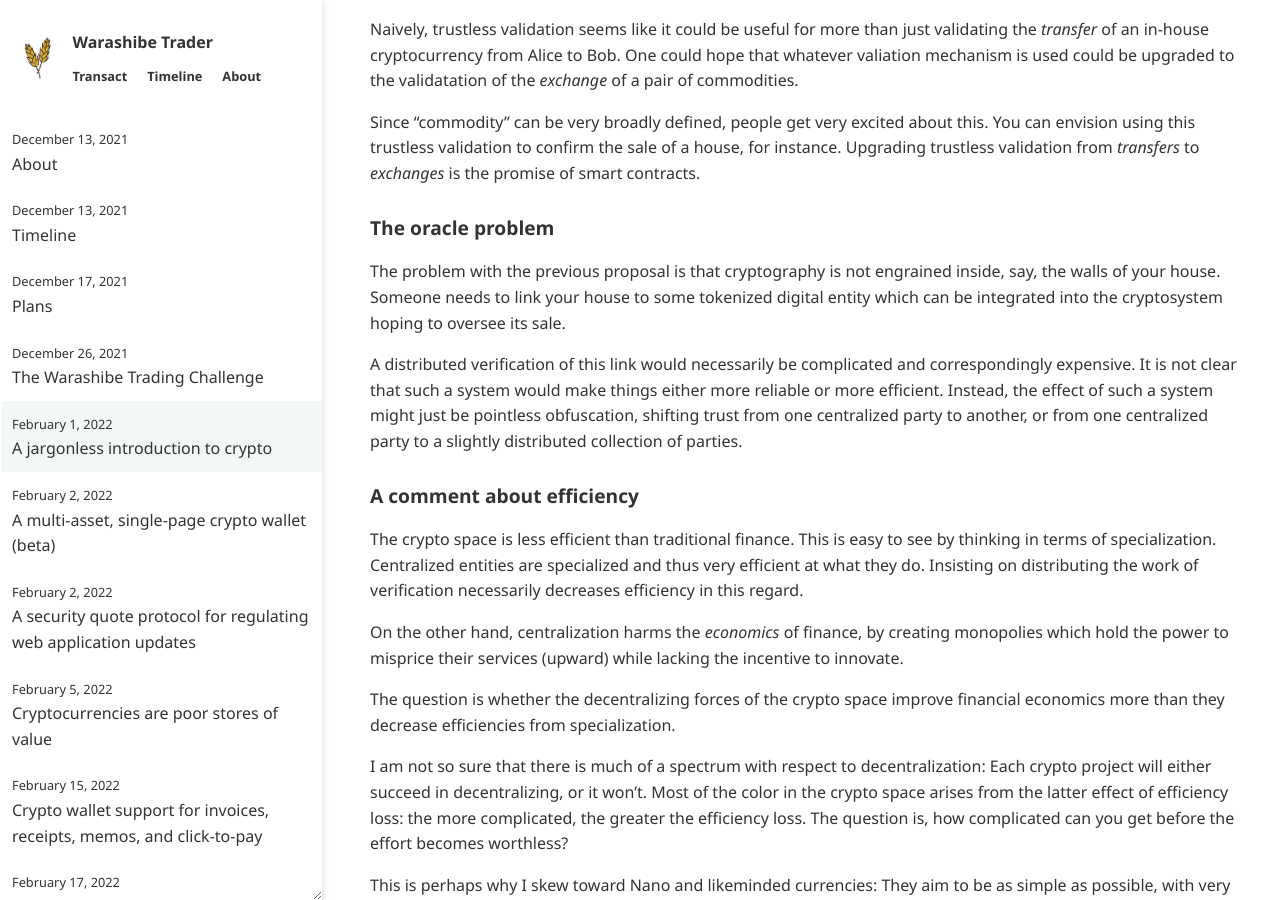
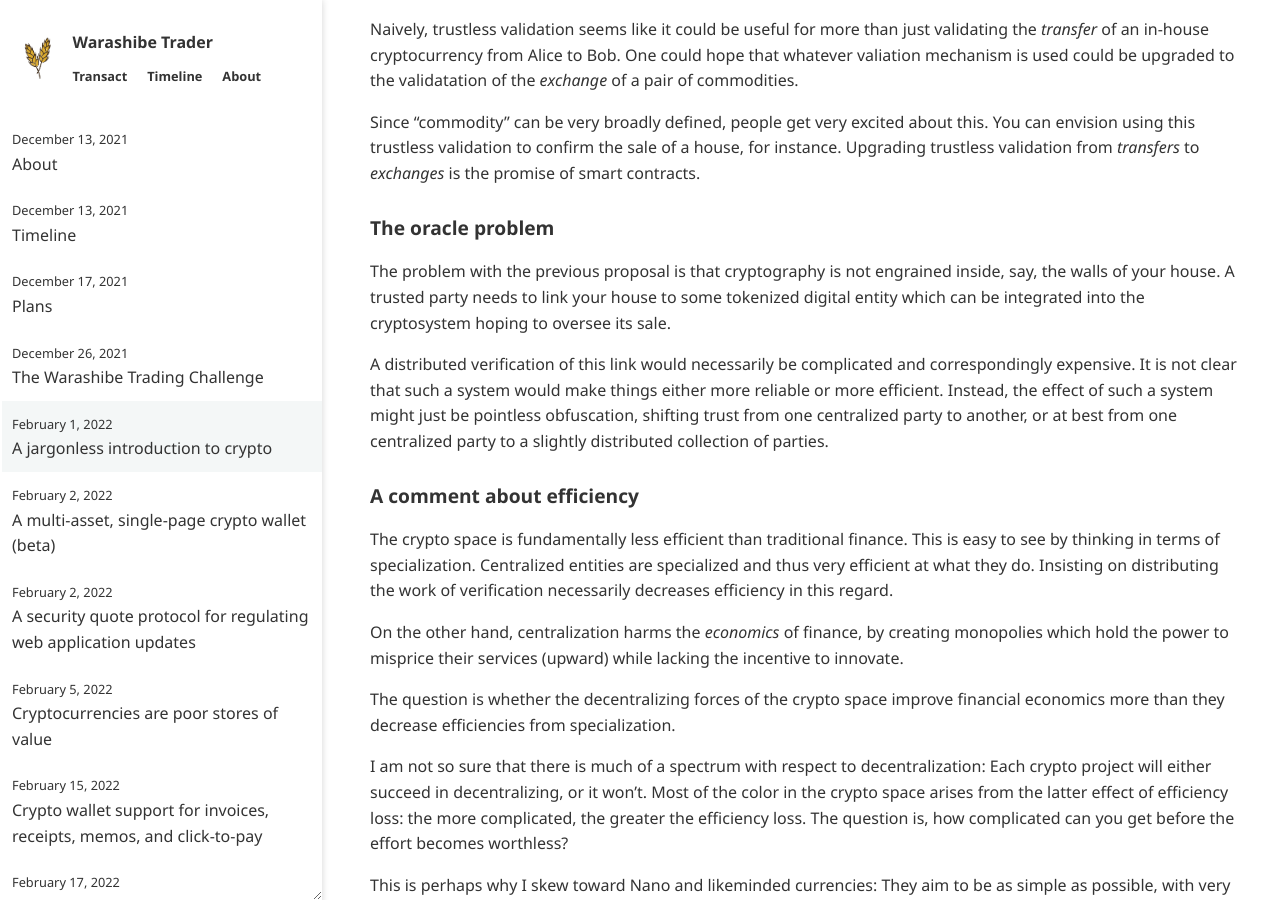
Before and after one commit to warashibetrader/warashibetrader.github.io, a Jekyll site: the page built from _posts/2022-02-01-crypto-space.md, in a window 1280 px wide and 900 px high, scrolled down 814 px. Built offline with Jekyll 4.4.1, drawn with Linux system fonts in a browser that asks for light colours.

Commit message:
Update 2022-02-01-crypto-space.md

```diff
--- a/_posts/2022-02-01-crypto-space.md
+++ b/_posts/2022-02-01-crypto-space.md
@@ -28,13 +28,13 @@ Since "commodity" can be very broadly defined, people get very excited about thi
 
 ### The oracle problem
 
-The problem with the previous proposal is that cryptography is not engrained inside, say, the walls of your house. Someone needs to link your house to some tokenized digital entity which can be integrated into the cryptosystem hoping to oversee its sale.
+The problem with the previous proposal is that cryptography is not engrained inside, say, the walls of your house. A trusted party needs to link your house to some tokenized digital entity which can be integrated into the cryptosystem hoping to oversee its sale.
 
-A distributed verification of this link would necessarily be complicated and correspondingly expensive. It is not clear that such a system would make things either more reliable or more efficient. Instead, the effect of such a system might just be pointless obfuscation, shifting trust from one centralized party to another, or from one centralized party to a slightly distributed collection of parties.
+A distributed verification of this link would necessarily be complicated and correspondingly expensive. It is not clear that such a system would make things either more reliable or more efficient. Instead, the effect of such a system might just be pointless obfuscation, shifting trust from one centralized party to another, or at best from one centralized party to a slightly distributed collection of parties.
 
 ### A comment about efficiency
 
-The crypto space is less efficient than traditional finance. This is easy to see by thinking in terms of specialization. Centralized entities are specialized and thus very efficient at what they do. Insisting on distributing the work of verification necessarily decreases efficiency in this regard.
+The crypto space is fundamentally less efficient than traditional finance. This is easy to see by thinking in terms of specialization. Centralized entities are specialized and thus very efficient at what they do. Insisting on distributing the work of verification necessarily decreases efficiency in this regard.
 
 On the other hand, centralization harms the _economics_ of finance, by creating monopolies which hold the power to misprice their services (upward) while lacking the incentive to innovate.
 
```
